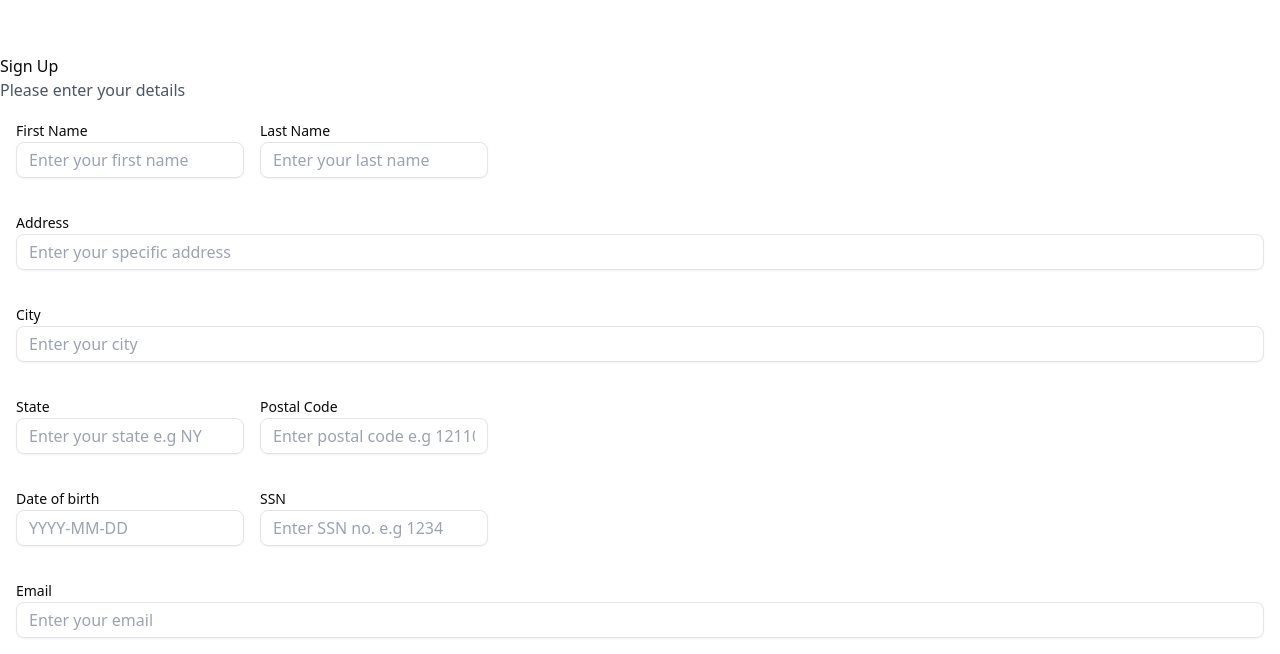
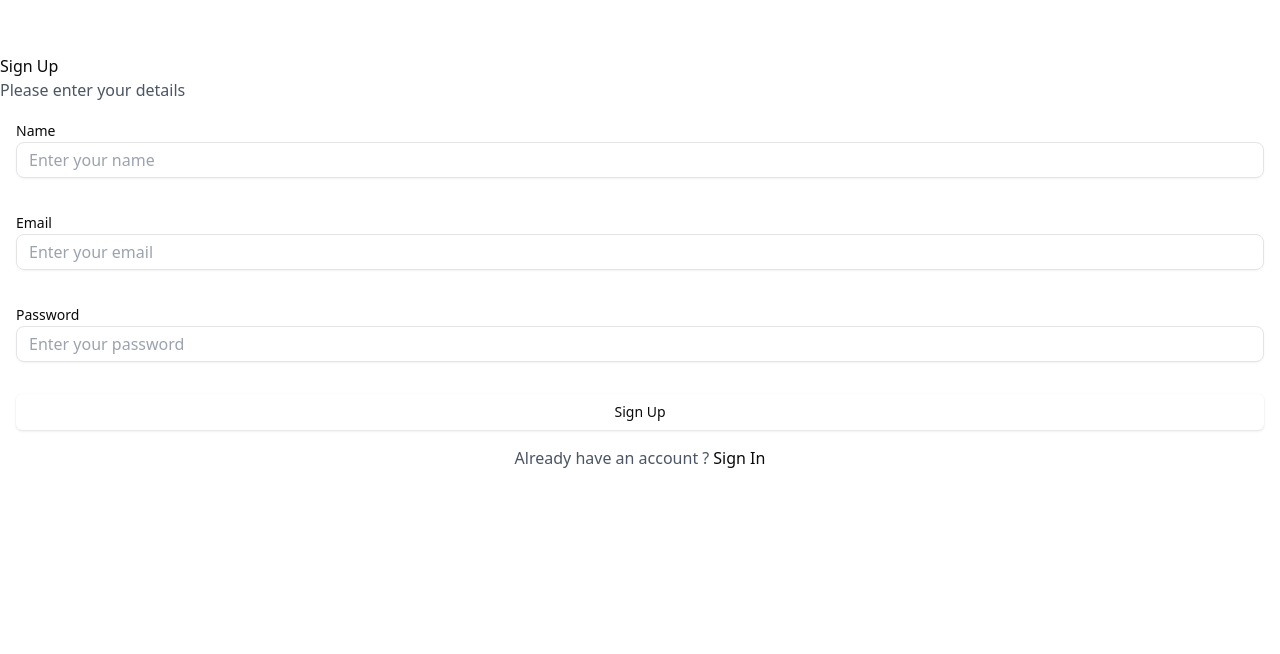
Before and after one commit to max-fletcher/next-boilerplate, a Next.js app: page /sign-up in a window 1280 px wide. Shown: the part 146-800 px from the top of the page. Built offline with nearby package versions, Linux system fonts and the light colour scheme; no server answers.

Commit message:
feat: Sign-up almost done. Just needs flow integration with next-auth.

```diff
--- a/components/AuthForm.tsx
+++ b/components/AuthForm.tsx
@@ -3,7 +3,9 @@ import CustomInput from '@/components/CustomInput'
 import { Button } from '@/components/ui/button'
 import { Form } from '@/components/ui/form'
 import { TAuthForm } from '@/constants/enums'
+import { signUp } from '@/lib/actions/auth.actions'
 import { authFormSchema } from '@/lib/schema/authForm.schema'
+import { SignUpParams } from '@/types/auth.types'
 import { zodResolver } from '@hookform/resolvers/zod'
 import { Loader2 } from 'lucide-react'
 import { signIn, useSession } from 'next-auth/react'
@@ -14,7 +16,6 @@ import { useForm } from 'react-hook-form'
 import { z } from 'zod'
 
 const AuthForm = ({ type } : {type: TAuthForm}) => {
-  // const [user, setUser] = useState(null)
   const [isLoading, setIsLoading] = useState(false)
   const [error, setError] = useState<string | null>(null)
 
@@ -41,28 +42,25 @@ const AuthForm = ({ type } : {type: TAuthForm}) => {
 
   // 2. Define a submit handler.
   const onSubmit = async (data: z.infer<typeof formSchema>) => {
+    setError(null)
     setIsLoading(true)
     try {
       console.log('onSubmit', data);
       // Sign up with AppWrite and create plaid token
-      // if(type === TAuthForm.SIGN_UP){
-      //   const userData = { // Create a new object in order to mitigate typescript errors in signUp inside user.actions.ts(i.e createDwollaCustomer function inside signUp)
-      //     firstName: data.firstName!,
-      //     lastName: data.lastName!,
-      //     address1: data.address1!,
-      //     city: data.city!,
-      //     state: data.state!,
-      //     postalCode: data.postalCode!,
-      //     dateOfBirth: data.dateOfBirth!,
-      //     ssn: data.ssn!,
-      //     email: data.email,
-      //     password: data.password,
-      //   }
+      if(type === TAuthForm.SIGN_UP){
+        const userData = { // Create a new object in order to mitigate typescript errors in signUp inside user.actions.ts(i.e createDwollaCustomer function inside signUp)
+          name: data.name!,
+          email: data.email,
+          password: data.password,
+        } as SignUpParams
 
-      //   console.log('userData', userData);
-      //   // const newUser = await signUp(userData)
-      //   // setUser(newUser)
-      // }
+        console.log('userData', userData);
+        const newUser = await signUp(userData)
+
+        console.log('newUser', newUser)
+
+        if(newUser) router.push("/dashboard")
+      }
 
       // NOTE: else condition here throws type error in response(An expression of type 'void' cannot be tested for truthiness) so we are using an if statement.
       if(type === TAuthForm.SIGN_IN){
@@ -73,18 +71,17 @@ const AuthForm = ({ type } : {type: TAuthForm}) => {
           callbackUrl: "/dashboard",
         })
 
+        console.log('sign-in res', res)
+
         // Navigate to homepage if logged in
-        if (res?.ok) {
+        if (res?.ok)
           router.push(res?.url || "/dashboard")
-          // setError("Invalid credentials")
-        }
-        // else {
-        //   setError(null)
-        // }
+        else
+          throw new Error("Invalid credentials")
       }
-    } catch (error) {
+    } catch (error: any) {
       console.log('onSubmit error', error)
-      setError("Invalid credentials")
+      setError(error.message)
     }
     finally{
       setIsLoading(false)
@@ -114,20 +111,7 @@ const AuthForm = ({ type } : {type: TAuthForm}) => {
               {
                 type === TAuthForm.SIGN_UP && (
                   <>
-                    <div className="flex gap-4">
-                      <CustomInput control={form.control} name="firstName" label="First Name" placeholder="Enter your first name" type="text" />
-                      <CustomInput control={form.control} name="lastName" label="Last Name" placeholder="Enter your last name" type="text" />
-                    </div>
-                    <CustomInput control={form.control} name="address1" label="Address" placeholder="Enter your specific address" type="text" />
-                    <CustomInput control={form.control} name="city" label="City" placeholder="Enter your city" type="text" />
-                    <div className="flex gap-4">
-                      <CustomInput control={form.control} name="state" label="State" placeholder="Enter your state e.g NY" type="text" />
-                      <CustomInput control={form.control} name="postalCode" label="Postal Code" placeholder="Enter postal code e.g 12110" type="text" />
-                    </div>
-                    <div className="flex gap-4">
-                      <CustomInput control={form.control} name="dateOfBirth" label="Date of birth" placeholder="YYYY-MM-DD" type="text" />
-                      <CustomInput control={form.control} name="ssn" label="SSN" placeholder="Enter SSN no. e.g 1234" type="text" />
-                    </div>
+                    <CustomInput control={form.control} name="name" label="Name" placeholder="Enter your name" type="text" />
                   </>
                 )
               }
--- a/lib/actions/auth.actions.ts
+++ b/lib/actions/auth.actions.ts
@@ -1,7 +1,8 @@
 // NOTE: 'use server' here causes all function here to become server actions
 'use server'
 
-// import { parseStringify } from "../utils";
+import { SignUpParams } from "@/types/auth.types";
+import { parseStringify } from "../utils";
 
 // NOTE Fetch env variables instead of using say process.env.APPWRITE_DATABASE_ID everytime
 // const {
@@ -34,56 +35,35 @@
 //   }
 // }
 
-// export const signUp = async ({password , ...userData}: SignUpParams) => {
-//   const { email, firstName, lastName } = userData
+export const signUp = async (userData: SignUpParams) => {
+  const { name, email, password } = userData
+  try {
+    console.log('signUp data', name, email, password)
 
-//   let newUserAccount;
+    // Login API Call to match the user credentials and receive user data in response along with his role
+    const res = await fetch(`${process.env.API_URL}/api/v1/register`, {
+      method: 'POST',
+      headers: {
+        'Content-Type': 'application/json'
+      },
+      body: JSON.stringify({ name, email, password })
+    })
 
-//   try {
-//     // NOTE: in server actions, we do Mutations|Database Operation|Fetch Request
-//     const { account, database } = await createAdminClient();
-//     newUserAccount = await account.create(
-//       ID.unique(),
-//       email,
-//       password,
-//       `${firstName} ${lastName}`
-//     )
+    const data = await res.json()
 
-//     if(!newUserAccount) throw new Error('Error creating user')
+    console.log('jsondata boi', res, data)
 
-//     const dwollaCustomerUrl = await createDwollaCustomer({...userData, type: 'personal'})
+    if (res.status === 401 || res.status === 400)
+      throw new Error(data.response.message)
 
-//     if(!dwollaCustomerUrl) throw new Error('Error creating Dwolla customer ')
+    if (res.status === 201) return parseStringify(data.user)
 
-//     const dwollaCustomerId = extractCustomerIdFromUrl(dwollaCustomerUrl)
-
-//     console.log('before creating new user', userData, newUserAccount.$id, dwollaCustomerId, dwollaCustomerUrl);
-
-//     const newUser = await database.createDocument(
-//       DATABASE_ID!, // 1st param - ID of the database where we are storing the data
-//       USER_COLLECTION_ID!, // 2nd param - ID of the collection/table where we are storing the data
-//       ID.unique(), // 3rd param - generate a unique ID to use as primary key,
-//       {            // 4th param - Object containing all the data we are storing to each column in the correct sequence
-//         ...userData, userId: newUserAccount.$id, dwollaCustomerId, dwollaCustomerUrl // Some of the keys here are not renamed. May need to do that later.
-//       }
-//     )
-
-//     const session = await account.createEmailPasswordSession(email, password)
-
-//     // the "appwrite-session" can be replaced with any other name, but it has to be the same as the name used in appwrite.ts
-//     cookies().set("appwrite-session", session.secret, {
-//       path: "/",
-//       httpOnly: true,
-//       sameSite: "strict",
-//       secure: true,
-//     })
-
-//     // NOTE: The reason we are using this "parseStringify" function is because in Next JS, we can't pass large objects via server actions so we are stringifying it first
-//     return parseStringify(newUser)
-//   } catch (error) {
-//     console.error('Error', error)
-//   }
-// }
+    throw new Error(data.message)
+  } catch (error: any) {
+    console.log('authorize error', error)
+    throw new Error(error.message)
+  }
+}
 
 // export async function getLoggedInUser() { // This needs to be a normal function for some reason
 //   try {
--- a/lib/schema/authForm.schema.ts
+++ b/lib/schema/authForm.schema.ts
@@ -6,14 +6,7 @@ export const authFormSchema = (type: TAuthForm) => {
   if(type === TAuthForm.SIGN_IN)
     // Sign In
     return z.object({
-      firstName: z.string().optional(),
-      lastName: z.string().optional(),
-      address1: z.string().optional(),
-      city: z.string().optional(),
-      state: z.string().optional(),
-      postalCode: z.string().optional(),
-      dateOfBirth: z.string().optional(),
-      ssn: z.string().optional(),
+      name: z.string().optional(),
       email: z.string().email().optional(),
       password: z.string().min(8, { message: "Password must be at least 8 characters." }),
     })
@@ -21,15 +14,7 @@ export const authFormSchema = (type: TAuthForm) => {
   else
       // Sign Up
       return z.object({
-        firstName: z.string().min(3),
-        lastName: z.string().min(3),
-        address1: z.string().max(50),
-        city: z.string().max(50),
-        state: z.string().min(2).max(2),
-        postalCode: z.string().min(5),
-        dateOfBirth: z.string().min(3),
-        ssn: z.string().min(3),
-        // Both Sign In & Sign Up
+        name: z.string().min(3),
         email: z.string().email(),
         password: z.string().min(8, { message: "Password must be at least 8 characters." }),
       })
--- /dev/null
+++ b/types/auth.types.ts
@@ -0,0 +1,5 @@
+export type SignUpParams = {
+  name: string;
+  email: string;
+  password: string;
+};
```
